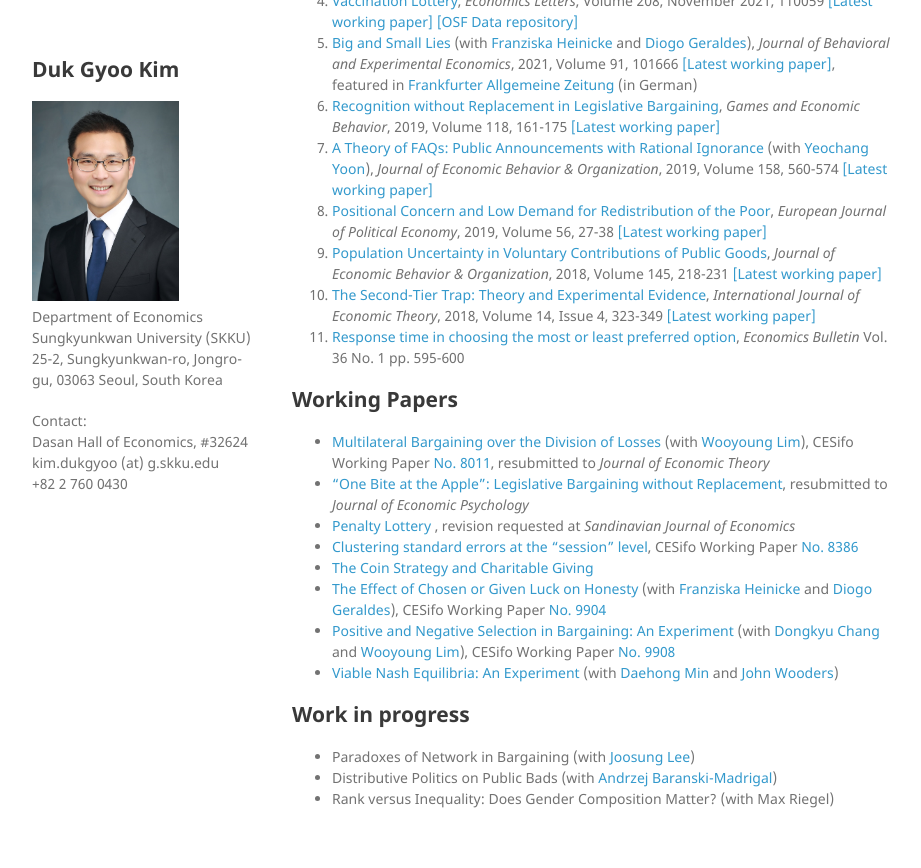
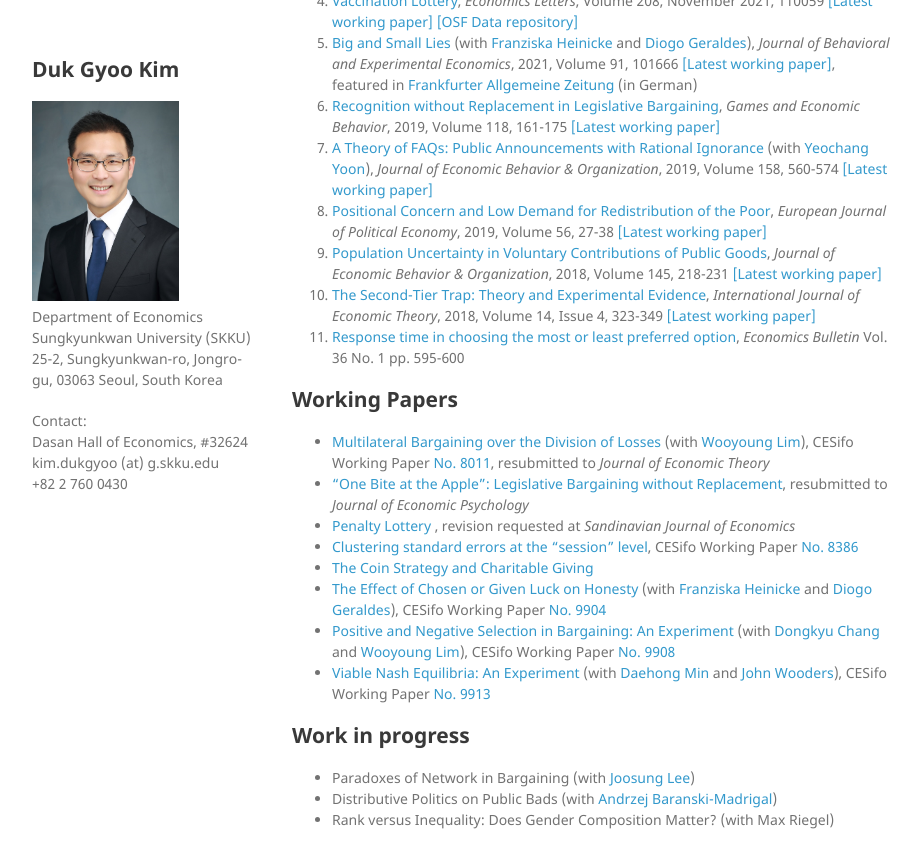
Before and after one commit to kimdukgyoo/kimdukgyoo.github.io, a Jekyll site: the page built from index.md, in a window 1280 px wide and 900 px high, scrolled down 505 px. Shown: the top 868 px of the window, without its empty margins (178-1099 px from the left). Built offline with Jekyll 4.4.1, drawn with Linux system fonts in a browser that asks for light colours; our own code applies the rules of GitHub Pages for plain Markdown files.

Commit message:
Update index.md

```diff
--- a/index.md
+++ b/index.md
@@ -30,7 +30,7 @@
 * <a href="https://kimdukgyoo.github.io/PDFfiles/CoinStrategyandCharitableGiving.pdf" target="_blank"> The Coin Strategy and Charitable Giving</a>
 * <a href="https://kimdukgyoo.github.io/PDFfiles/LuckLying.pdf" target="_blank"> The Effect of Chosen or Given Luck on Honesty</a> (with <a href="https://sites.google.com/view/franziskaheinicke/research?authuser=0" target="_blank">Franziska Heinicke</a> and <a href="https://sites.google.com/site/diogogeraldes/research" target="_blank">Diogo Geraldes</a>), CESifo Working Paper <a href="https://www.cesifo.org/en/publikationen/2022/working-paper/effect-chosen-or-given-luck-honesty" target="_blank">No. 9904</a>
 * <a href="https://kimdukgyoo.github.io/PDFfiles/PositiveAndNegativeSelection.pdf" target="_blank"> Positive and Negative Selection in Bargaining: An Experiment</a> (with <a href="https://sites.google.com/site/dongkyuchang/" target="_blank">Dongkyu Chang</a> and <a href="http://wooyoung.people.ust.hk/" target="_blank">Wooyoung Lim</a>), CESifo Working Paper <a href="https://www.cesifo.org/en/publikationen/2022/working-paper/positive-and-negative-selection-bargaining-experiment" target="_blank">No. 9908</a>
-* <a href="https://kimdukgyoo.github.io/PDFfiles/ViableNash.pdf" target="_blank">Viable Nash Equilibria: An Experiment</a> (with <a href="http://www.daehongmin.com/" target="_blank">Daehong Min</a> and <a href="http://johnwooders.com/" target="_blank">John Wooders</a>)
+* <a href="https://kimdukgyoo.github.io/PDFfiles/ViableNash.pdf" target="_blank">Viable Nash Equilibria: An Experiment</a> (with <a href="http://www.daehongmin.com/" target="_blank">Daehong Min</a> and <a href="http://johnwooders.com/" target="_blank">John Wooders</a>), CESifo Working Paper <a href="https://www.cesifo.org/en/publikationen/2022/working-paper/viable-nash-equilibria-experiment" target="_blank">No. 9913</a>
 
 ## Work in progress
 <!--* Political Blurring on a Condorcet Cycle (with <a href="https://www.wiso.uni-koeln.de/de/forschung/find-an-expert/experts/prof-dr-felix-bierbrauer/" target="_blank">Felix Bierbrauer</a>)-->
```
